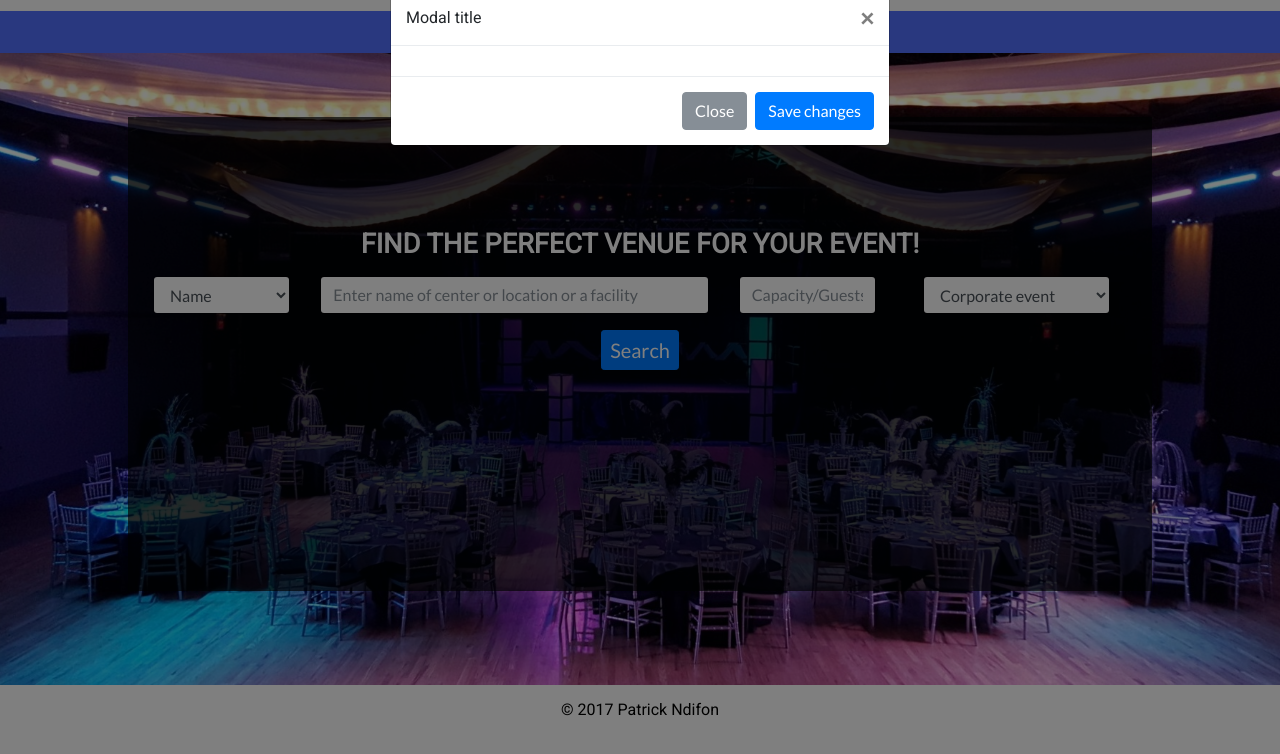
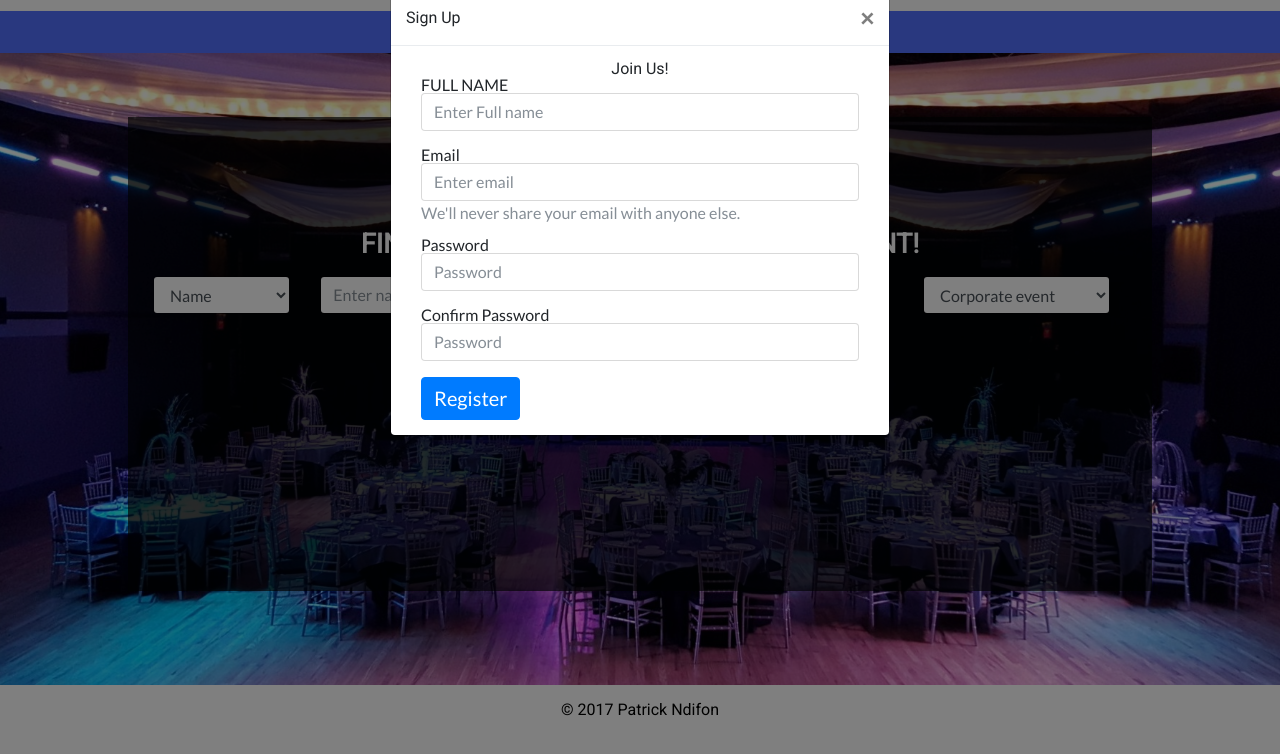
Before and after one commit to pmndifon/EventManager, a plain HTML site: page template/index.html in a window 1280 px wide. Both pictures are taken after a click on the button "SIGN UP". Shown: the part 40-794 px from the top of the page. Drawn offline with nearby package versions, Linux system fonts and the light colour scheme.

Commit message:
Add fields to sign up and sign forms

```diff
--- a/template/css/main.css
+++ b/template/css/main.css
@@ -1,5 +1,6 @@
 /*
  * CSS RESET
+ **********
  */
 
 html, body, div, span, applet, object, iframe,
@@ -49,6 +50,7 @@ table {
 
 /*
  * GENERAL
+**********
  */
 
 * {
@@ -71,6 +73,7 @@ div, span {
 
 /*
  * HEADER
+ **********
  */
 
 /* Topbar */
@@ -145,6 +148,7 @@ div, span {
 
 /*
  * MAIN
+ **********
  */
 
 .jumbotron {
@@ -185,13 +189,11 @@ div, span {
     line-height: 1.2em;
 }
 
-form .row div {
-
-}
 
 
 /*
  * FOOTER
+ **********
  */
 
 footer p {
@@ -200,6 +202,14 @@ footer p {
 }
 
 
+/*
+ * MODALS
+ **********
+ */
+
+ #signUpModal{}
+
+ #signInModal{}
 
 
 
@@ -214,6 +224,7 @@ footer p {
     }
 
     /* HEADER */
+    /* topbar */
     .topbar {
         display: inline-flex;
         justify-content: space-between;
@@ -259,6 +270,7 @@ footer p {
         font-size: 1.1em;
     }
 
+    /* navigation */
     #navMenu li {
         margin: 0 10px;
         padding: 0px;
--- a/template/index.html
+++ b/template/index.html
@@ -77,7 +77,7 @@
             <div class="wrapper">
                 <div class="wrapper-inner">
                     <p class="intro-text">Find the perfect venue for your event!</p>
-                    <form class="container" id="needs-validation">
+                    <form class="container" id="searchVenueForm">
                         <div class="row">
                             <div class="col-12 col-sm-4 col-md-2">
                                 <label for="searchCriteria"></label>
@@ -122,21 +122,39 @@
 
         <!-- MODALS -->
         <!-- Sign Up Modal -->
-        <div class="modal fade" id="signUpModal" tabindex="-1" role="dialog" aria-labelledby="exampleModalLongTitle" aria-hidden="true">
+        <div class="modal fade" id="signUpModal" tabindex="-1" role="dialog" aria-labelledby="signUpModal" aria-hidden="true">
             <div class="modal-dialog" role="document">
                 <div class="modal-content">
                     <div class="modal-header">
-                        <h5 class="modal-title" id="exampleModalLongTitle">Modal title</h5>
+                        <h5 class="modal-title" id="signUpModal">Sign Up</h5>
                         <button type="button" class="close" data-dismiss="modal" aria-label="Close">
                             <span aria-hidden="true">&times;</span>
                         </button>
                     </div>
                     <div class="modal-body">
-
-                    </div>
-                    <div class="modal-footer">
-                        <button type="button" class="btn btn-secondary" data-dismiss="modal">Close</button>
-                        <button type="button" class="btn btn-primary">Save changes</button>
+                        <h1 class="text-center">Join Us!</h1>
+                        <form class="container-fluid" id="signUpForm">
+                            <div class="form-group">
+                                <label for="fullname">FULL NAME</label>
+                                <input type="text" class="form-control" id="fullname" aria-describedby="fullname" placeholder="Enter Full name">
+                            </div>
+                            <div class="form-group">
+                                <label for="email">Email</label>
+                                <input type="email" class="form-control" id="email" aria-describedby="emailHelp" placeholder="Enter email">
+                                <small id="emailHelp" class="form-text text-muted">We'll never share your email with anyone else.</small>
+                            </div>
+                            <div class="form-group">
+                                <label for="password">Password</label>
+                                <input type="password" class="form-control" id="password" placeholder="Password">
+                            </div>
+                            <div class="form-group">
+                                <label for="password">Confirm Password</label>
+                                <input type="password" class="form-control" id="password" placeholder="Password">
+                            </div>
+                            <button type="submit" class="btn btn-primary" data-dismiss="modal" aria-label="Close">
+                                Register
+                            </button>
+                        </form>
                     </div>
                 </div>
             </div>
@@ -147,27 +165,26 @@
             <div class="modal-dialog" role="document">
                 <div class="modal-content">
                     <div class="modal-header">
-                        <h5 class="modal-title" id="signInModal">Log In</h5>
+                        <h3 class="modal-title" id="signInModal">Log In</h3>
                         <button type="button" class="close" data-dismiss="modal" aria-label="Close">
                             <span aria-hidden="true">&times;</span>
                         </button>
                     </div>
                     <div class="modal-body">
-                        <p class="text-center">Welcome Back!</p>
-                        <form>
-
+                        <h1 class="text-center">Welcome Back!</h1>
+                        <form class="container-fluid" id="signInForm">
                             <div class="form-group">
-                                <label for="exampleInputEmail1">Email address</label>
-                                <input type="email" class="form-control" id="exampleInputEmail1" aria-describedby="emailHelp" placeholder="Enter email">
+                                <label for="username">USERNAME</label>
+                                <input type="email" class="form-control" id="username" aria-describedby="emailHelp" placeholder="Enter email">
                                 <small id="emailHelp" class="form-text text-muted">We'll never share your email with anyone else.</small>
                             </div>
                             <div class="form-group">
-                                <label for="exampleInputPassword1">Password</label>
-                                <input type="password" class="form-control" id="exampleInputPassword1" placeholder="Password">
+                                <label for="password">Password</label>
+                                <input type="password" class="form-control" id="password" placeholder="Password">
                             </div>
                             <div class="form-check">
                                 <label class="form-check-label">
-                                    <input type="checkbox" class="form-check-input"> Check me out
+                                    <input type="checkbox" class="form-check-input"> Remember me
                                 </label>
                             </div>
                             <button type="submit" class="btn btn-primary" data-dismiss="modal" aria-label="Close">
```
